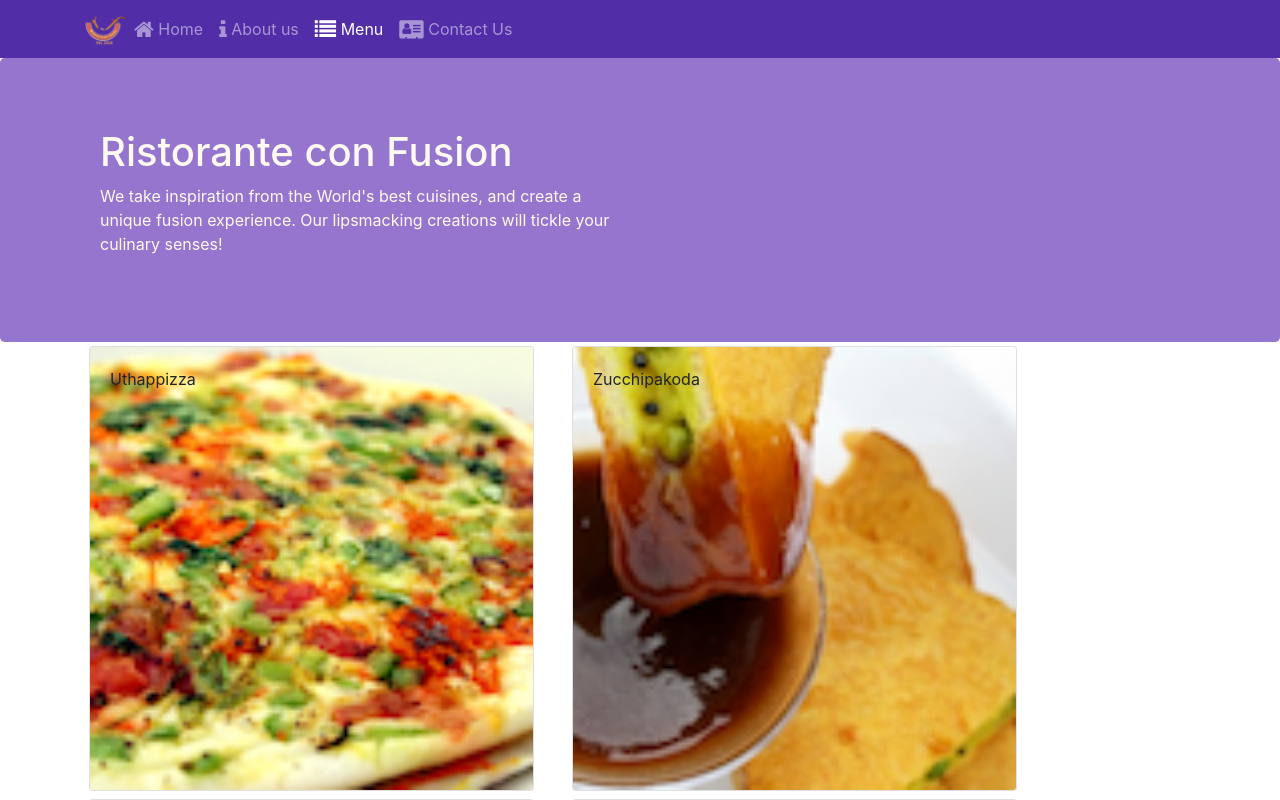
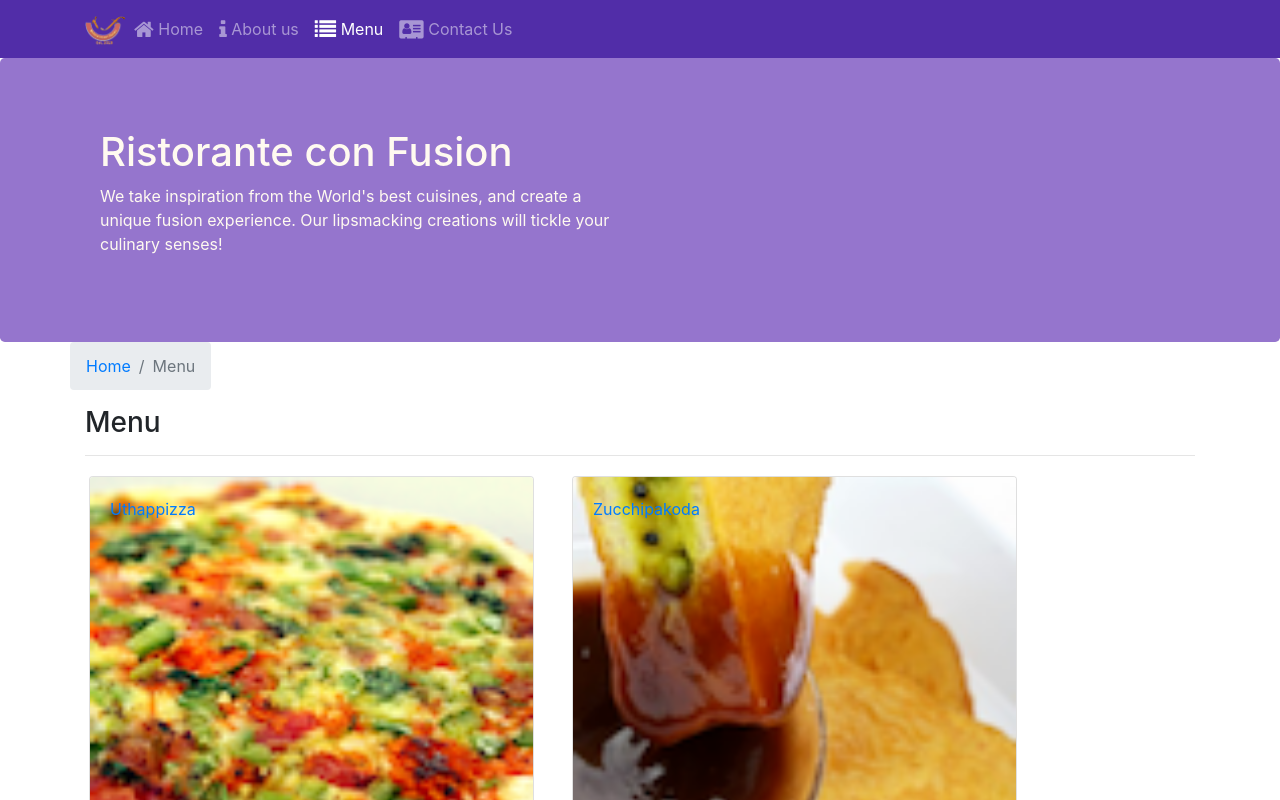
Before and after one commit to prarthanashr04/confusion-react, a React (Create React App) app: page /menu in a window 1280 px wide. Shown: the top 800 px of the page. Built offline with nearby package versions, Linux system fonts and the light colour scheme.

Commit message:
Single page application 2

```diff
--- a/src/components/ContactComponent.js
+++ b/src/components/ContactComponent.js
@@ -1,8 +1,20 @@
 import React from 'react';
+import {Breadcrumb, BreadcrumbItem} from 'reactstrap';
+import { Link} from 'react-router-dom';
 
 function Contact(props) {
     return(
         <div className="container">
+            <div className="row">
+                <Breadcrumb>
+                    <BreadcrumbItem><Link to={`/home`}>Home</Link></BreadcrumbItem>
+                    <BreadcrumbItem active>Contact Us</BreadcrumbItem>
+                </Breadcrumb>
+                <div className="col-12">
+                    <h3>Contact Us</h3>
+                    <hr />
+                </div>
+            </div>
             <div className="row row-content">
                 <div className="col-12">
                 <h3>Location Information</h3>
--- a/src/components/DishdetailComponent.js
+++ b/src/components/DishdetailComponent.js
@@ -1,5 +1,7 @@
 import React from 'react';
-import {Card, CardImg, CardImgOverlay, CardText,CardBody,CardTitle} from 'reactstrap';
+import {Card, CardImg, CardImgOverlay, CardText,CardBody,CardTitle, Breadcrumb, BreadcrumbItem} from 'reactstrap';
+import { Link } from 'react-router-dom';
+
 
 
 function RenderDish({dish}) {
@@ -50,18 +52,28 @@ function RenderComments({comments}) {
 const DishDetail = (props) => {
 
     if (props.dish!=null) {
-        return(
+        return (
             <div className="container">
-                <div class="row">
-                    <div className="col-12 col-md-5 m-1">
-                        <RenderDish dish={props.dish}/>
-                    </div>
-                    <div className="col-12 col-md-5 m-1">
-                        <RenderComments comments={props.dish.comments}/>
-                    </div>
+            <div className="row">
+                <Breadcrumb>
+
+                    <BreadcrumbItem><Link to="/menu">Menu</Link></BreadcrumbItem>
+                    <BreadcrumbItem active>{props.dish.name}</BreadcrumbItem>
+                </Breadcrumb>
+                <div className="col-12">
+                    <h3>{props.dish.name}</h3>
+                    <hr />
                 </div>
             </div>
-
+            <div className="row">
+                <div className="col-12 col-md-5 m-1">
+                    <RenderDish dish={props.dish} />
+                </div>
+                <div className="col-12 col-md-5 m-1">
+                    <RenderComments comments={props.comments} />
+                </div>
+            </div>
+            </div>
         );
     }
     else return(
--- a/src/components/MainComponent.js
+++ b/src/components/MainComponent.js
@@ -33,12 +33,20 @@ class Main extends Component {
         />
       );
     }
+    const DishWithId = ({match}) =>{
+      return(
+        <DishDetail dish={this.state.dishes.filter((dish) => dish.id === parseInt(match.params.dishId,10))[0]}
+          comments={this.state.comments.filter((comment) => comment.dishId === parseInt(match.params.dishId,10))} />
+      );
+    };
+
     return (
       <div>
         <Header/>
         <Switch>
           <Route path="/home" component={HomePage} />
           <Route exact path="/menu" component = {() => <Menu dishes={this.state.dishes} />} />
+          <Route path="/menu/:dishId" component={DishWithId} />
           <Route exact path="/contactus" component={Contact} />
           <Redirect to ="/home" />
         </Switch>
--- a/src/components/MenuComponent.js
+++ b/src/components/MenuComponent.js
@@ -1,29 +1,41 @@
 import React from 'react';
-import { Card, CardImg, CardImgOverlay, CardText, CardBody, CardTitle } from 'reactstrap';
-
+import { Card, CardImg, CardImgOverlay, CardText, CardBody, CardTitle, Breadcrumb, BreadcrumbItem } from 'reactstrap';
+import { Link } from 'react-router-dom';
 
 function RenderMenuItem({ dish, onClick }) {
-    return(
-        <Card onClick={()=> onClick(dish.id)}>
+    return (
+        <Card>
+            <Link to={`/menu/${dish.id}`}>
                 <CardImg width="100%" src={dish.image} alt={dish.name} />
                 <CardImgOverlay>
                     <CardTitle>{dish.name}</CardTitle>
 
                 </CardImgOverlay>
+            </Link>
         </Card>
     );
 }
 const Menu = (props) => {
-        const menu=props.dishes.map((dish)=>{
-            return(
+    const menu = props.dishes.map((dish) => {
+        return (
             <div key={dish.id} className="col-12 col-md-5 m-1">
-                    <RenderMenuItem dish={dish} onClick={props.onClick}/>
+                <RenderMenuItem dish={dish} />
             </div>
         );
     });
 
     return (
         <div className="container">
+            <div className="row">
+                <Breadcrumb>
+                    <BreadcrumbItem><Link to={`/home`}>Home</Link></BreadcrumbItem>
+                    <BreadcrumbItem active>Menu</BreadcrumbItem>
+                </Breadcrumb>
+                <div className="col-12">
+                    <h3>Menu</h3>
+                    <hr />
+                </div>
+            </div>
             <div className="row">
                 {menu}
             </div>
```
Lines whose indentation alone changed are shown as unchanged.
